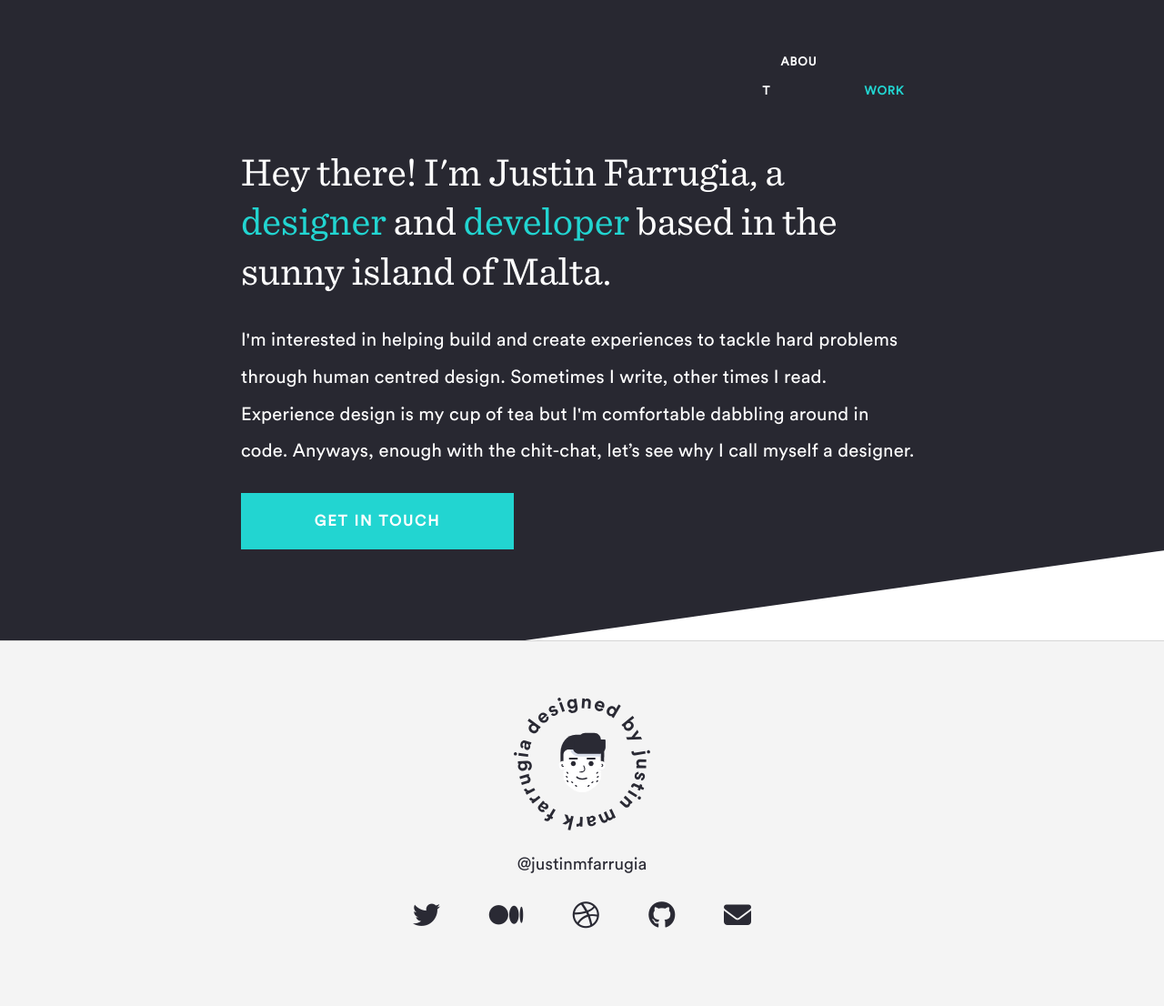
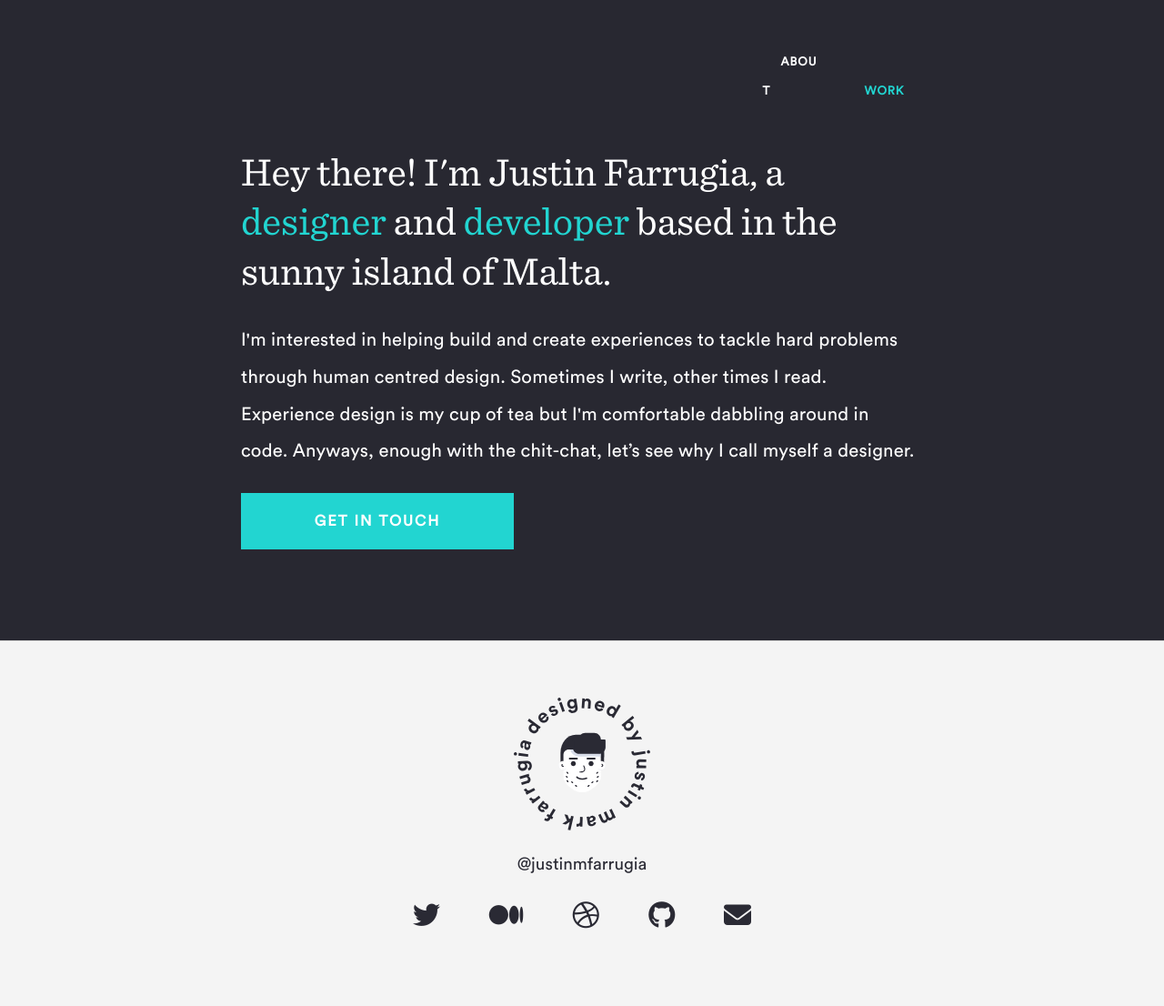
Before and after one commit to justinfar/Portfolio, a Jekyll site: the page built from index.html, in a window 1280 px wide. Shown: the whole page at 91% size. Built offline with Jekyll 4.4.1, drawn with Linux system fonts in a browser that asks for light colours; nearby versions of some CDN libraries.

Commit message:
Various Changes
I was told to leave it alone, but I have this thing called OCD, you see

```diff
--- a/css/main.css
+++ b/css/main.css
@@ -213,7 +213,7 @@ are based on 10px sizing. So basically 1.5rem = 15px :) */
 
 html {
     font-size: 65%;
-    background-color: #FFF;
+    background-color: #282831;
 }
 body {
     font-size: 1.5em;
--- a/index.html
+++ b/index.html
@@ -4,7 +4,7 @@ layout: default
 navigation-weight: 1
 permalink: "index.html"
 ---
-<div class="toprect"></div>
+<!-- <div class="toprect"></div> -->
 <div class="home">
     <div class="container ">
   <h2 class="header">
```
Also changed, not shown: 3 other files.
